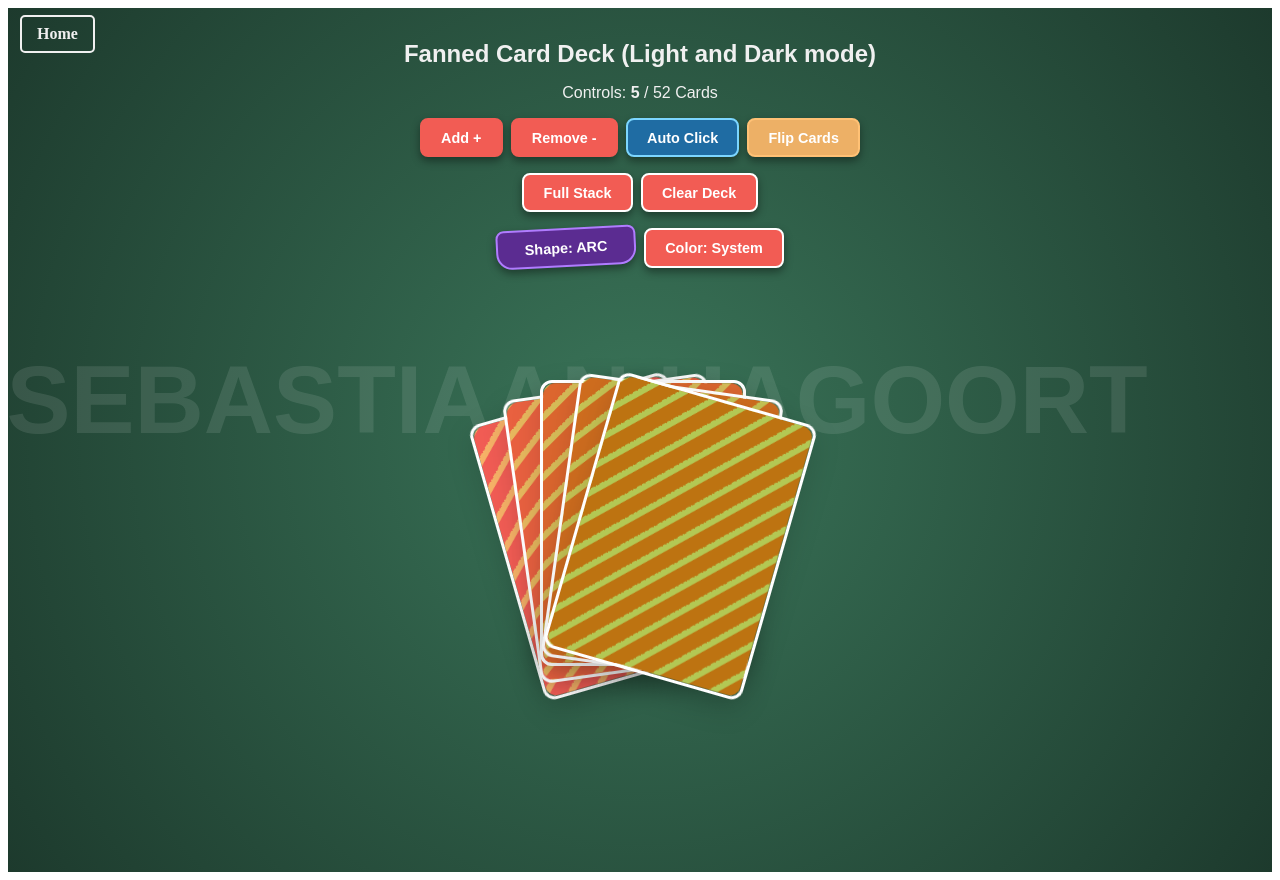
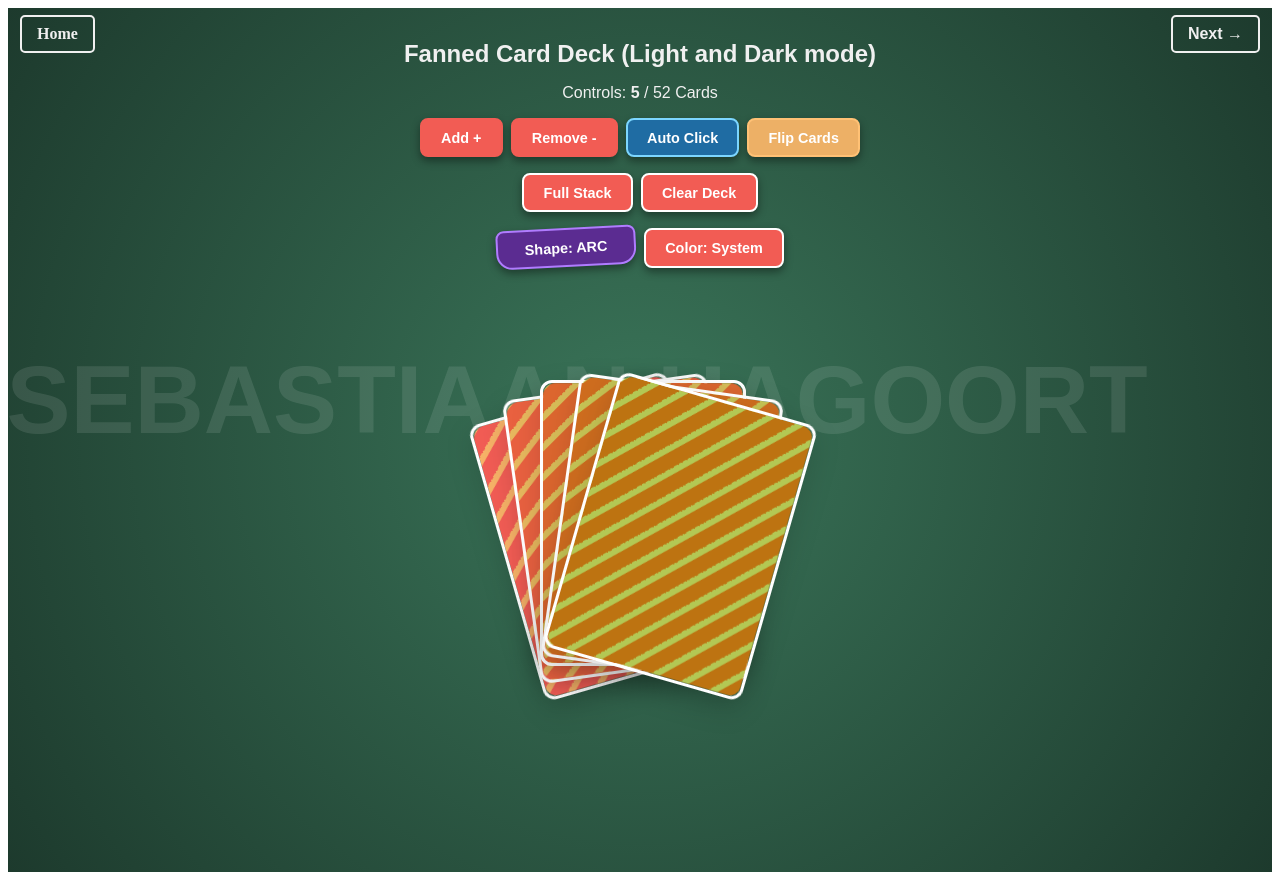
Before and after one commit to Sebastiaan-hva/Portfolio, a SvelteKit app: page /digital-garden in a window 1280 px wide. Built offline with nearby package versions, Linux system fonts and the light colour scheme; a web font is replaced by a local one.

Commit message:
added link

```diff
--- a/src/routes/+page.svelte
+++ b/src/routes/+page.svelte
@@ -29,9 +29,15 @@
 	});
 
 	// --- Start Animation Logic ---
+	// Only show the intro animation the first time per browser session.
 	onMount(() => {
+		if (sessionStorage.getItem('introSeen')) {
+			isLoading = false;
+			return;
+		}
 		setTimeout(() => {
 			isLoading = false;
+			sessionStorage.setItem('introSeen', '1');
 		}, 2500);
 	});
 
--- a/src/routes/digital-garden/+page.svelte
+++ b/src/routes/digital-garden/+page.svelte
@@ -177,6 +177,8 @@
 	});
 </script>
 
+<a href="/liquid-gradient" class="next-button">Next →</a>
+
 <main class="page-container">
 	<h1 class="background-title">Sebastiaan Hagoort</h1>
 
@@ -325,6 +327,26 @@
 	}
 
 	/* Rest of the CSS remains largely the same, just scoped by Svelte automatically */
+
+	.next-button {
+		position: fixed;
+		top: 15px;
+		right: 20px;
+		z-index: 51;
+		background: none;
+		border: 2px solid #f0f0f0;
+		color: #f0f0f0;
+		padding: 8px 15px;
+		text-decoration: none;
+		border-radius: 5px;
+		font-weight: bold;
+		font-family: 'Poppins', sans-serif;
+		transition: background-color 0.2s, color 0.2s;
+	}
+	.next-button:hover {
+		background-color: #f0f0f0;
+		color: #121212;
+	}
 
 	.background-title {
 		position: fixed;
```
